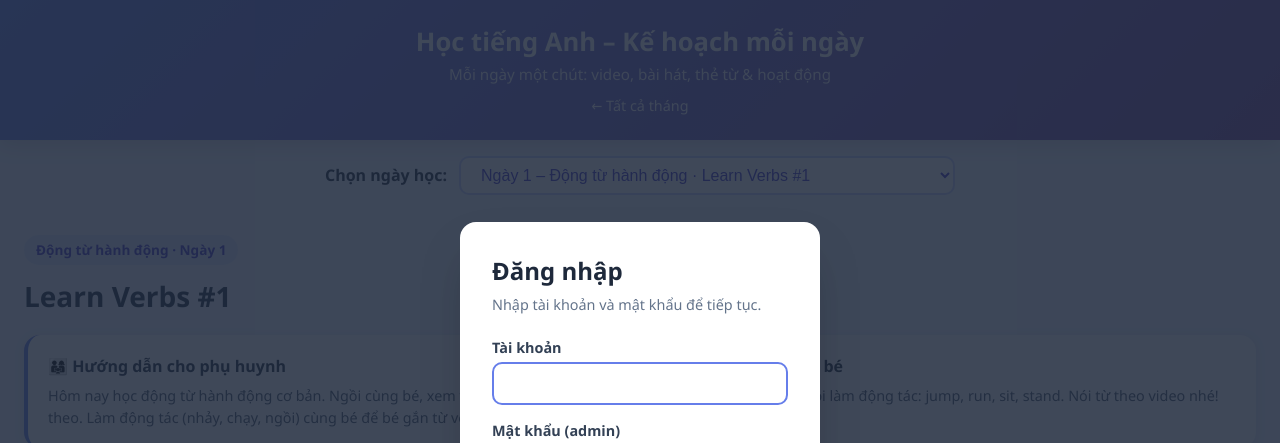
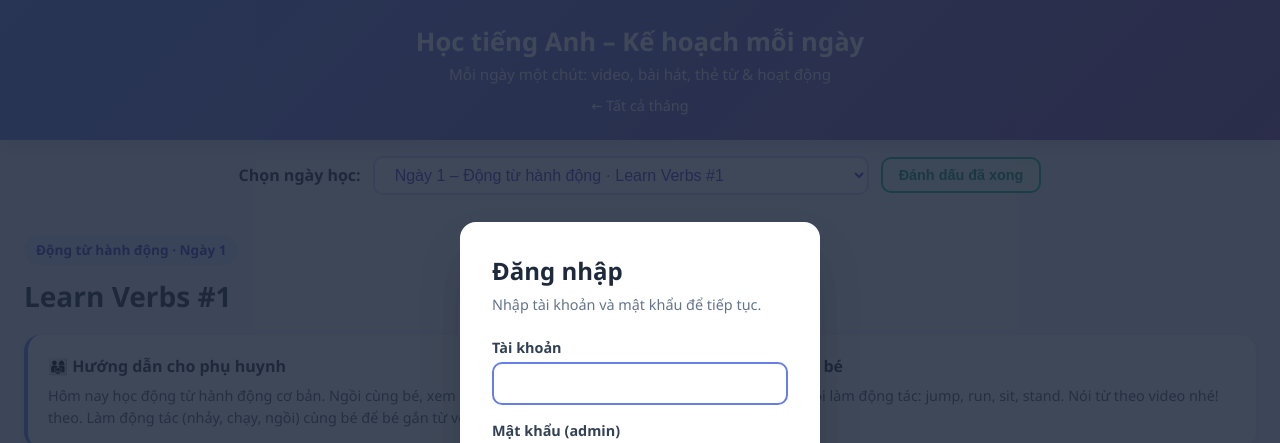
Before and after one commit to VuongTranCong/FEBLearningEnglish, a plain HTML site: page daily/index.html in a window 1280 px wide. Shown: the top 443 px of the page. Drawn offline with Linux system fonts and the light colour scheme.

Commit message:
Keeping progress locally

```diff
--- a/daily/css/styles.css
+++ b/daily/css/styles.css
@@ -52,6 +52,23 @@ header p { opacity: 0.9; font-size: 0.95rem; }
   color: #4338ca;
   cursor: pointer;
   min-width: 200px;
+}
+
+.mark-done-btn {
+  padding: 0.5rem 1rem;
+  border-radius: 10px;
+  border: 2px solid #10b981;
+  background: #ecfdf5;
+  color: #059669;
+  font-size: 0.9rem;
+  font-weight: 600;
+  cursor: pointer;
+}
+.mark-done-btn:hover { background: #d1fae5; }
+.mark-done-btn.is-done {
+  background: #d1fae5;
+  border-color: #059669;
+  color: #047857;
 }
 
 .container { width: 100%; max-width: 100%; margin: 0; padding: 1.5rem; box-sizing: border-box; }
--- a/daily/index.html
+++ b/daily/index.html
@@ -64,6 +64,7 @@
 <script src="js/drive-map.js"></script>
 <script src="js/config.js"></script>
 <script src="js/data.js"></script>
+<script src="js/progress.js"></script>
 <script src="js/guides.js"></script>
 <script src="js/utils.js"></script>
 <script src="js/render.js"></script>
--- a/daily/js/main.js
+++ b/daily/js/main.js
@@ -1,31 +1,94 @@
 (function () {
-  let currentDayIndex = 0;
+  var currentDayIndex = 0;
+
+  function dayLabel(day, i, withCheck) {
+    var monthName = CONFIG.months.find(function (m) { return m.id === day.monthId; }).name;
+    var text = 'Ngày ' + (i + 1) + ' – ' + monthName + ' · ' + day.title;
+    if (withCheck && typeof Progress !== 'undefined' && Progress.isCompleted(i)) {
+      text = '✓ ' + text;
+    }
+    return text;
+  }
 
   function buildDayOptions() {
-    const select = document.getElementById('day-select');
+    var select = document.getElementById('day-select');
     if (!select) return;
     select.innerHTML = '';
-  DAILY_PLAN.forEach((day, i) => {
-    const monthName = CONFIG.months.find(m => m.id === day.monthId).name;
-    const opt = document.createElement('option');
-    opt.value = i;
-    opt.textContent = 'Ngày ' + (i + 1) + ' – ' + monthName + ' · ' + day.title;
-    select.appendChild(opt);
-  });
+    DAILY_PLAN.forEach(function (day, i) {
+      var opt = document.createElement('option');
+      opt.value = i;
+      opt.textContent = dayLabel(day, i, true);
+      select.appendChild(opt);
+    });
+  }
+
+  function updateCurrentOptionLabel() {
+    var select = document.getElementById('day-select');
+    if (!select) return;
+    var day = DAILY_PLAN[currentDayIndex];
+    if (day) select.options[select.selectedIndex].textContent = dayLabel(day, currentDayIndex, true);
   }
 
   function onDayChange() {
-    const select = document.getElementById('day-select');
+    var select = document.getElementById('day-select');
     currentDayIndex = parseInt(select.value, 10);
+    if (typeof Progress !== 'undefined') Progress.setLastDay(currentDayIndex);
     renderDay(currentDayIndex);
+    updateMarkDoneButton();
+  }
+
+  function updateMarkDoneButton() {
+    var btn = document.getElementById('mark-done-btn');
+    if (!btn) return;
+    var done = typeof Progress !== 'undefined' && Progress.isCompleted(currentDayIndex);
+    btn.textContent = done ? '✓ Đã xong' : 'Đánh dấu đã xong';
+    btn.classList.toggle('is-done', done);
+  }
+
+  function onMarkDone() {
+    if (typeof Progress === 'undefined') return;
+    Progress.markCompleted(currentDayIndex);
+    updateCurrentOptionLabel();
+    updateMarkDoneButton();
+    var total = DAILY_PLAN.length;
+    var next = Progress.getNextIncompleteDay(total);
+    if (next !== currentDayIndex && next < total) {
+      var select = document.getElementById('day-select');
+      if (select) {
+        select.value = String(next);
+        currentDayIndex = next;
+        Progress.setLastDay(currentDayIndex);
+        renderDay(currentDayIndex);
+        updateMarkDoneButton();
+      }
+    }
   }
 
   function init() {
     buildDayOptions();
-    document.getElementById('day-select').value = '0';
-    currentDayIndex = 0;
-    renderDay(0);
-    document.getElementById('day-select').addEventListener('change', onDayChange);
+    var select = document.getElementById('day-select');
+    var startIndex = 0;
+    if (typeof Progress !== 'undefined') {
+      var last = Progress.getLastDayIndex();
+      if (last >= 0 && last < DAILY_PLAN.length) startIndex = last;
+    }
+    select.value = String(startIndex);
+    currentDayIndex = startIndex;
+    if (typeof Progress !== 'undefined') Progress.setLastDay(currentDayIndex);
+    renderDay(currentDayIndex);
+    select.addEventListener('change', onDayChange);
+
+    var wrap = document.querySelector('.day-picker-wrap');
+    if (wrap) {
+      var btn = document.createElement('button');
+      btn.type = 'button';
+      btn.id = 'mark-done-btn';
+      btn.className = 'mark-done-btn';
+      btn.setAttribute('aria-label', 'Đánh dấu ngày này đã hoàn thành');
+      btn.addEventListener('click', onMarkDone);
+      wrap.appendChild(btn);
+      updateMarkDoneButton();
+    }
   }
 
   if (document.readyState === 'loading') {
--- /dev/null
+++ b/daily/js/progress.js
@@ -0,0 +1,75 @@
+/**
+ * Learning progress stored in localStorage (per device).
+ * Tracks last viewed day and which days are marked complete.
+ */
+(function () {
+  var STORAGE_KEY = 'learnenglish_progress';
+
+  function load() {
+    try {
+      var raw = localStorage.getItem(STORAGE_KEY);
+      if (!raw) return { lastDayIndex: 0, completedDays: [] };
+      var data = JSON.parse(raw);
+      return {
+        lastDayIndex: typeof data.lastDayIndex === 'number' ? data.lastDayIndex : 0,
+        completedDays: Array.isArray(data.completedDays) ? data.completedDays : []
+      };
+    } catch (e) {
+      return { lastDayIndex: 0, completedDays: [] };
+    }
+  }
+
+  function save(data) {
+    try {
+      localStorage.setItem(STORAGE_KEY, JSON.stringify(data));
+    } catch (e) {}
+  }
+
+  window.Progress = {
+    get: load,
+
+    getLastDayIndex: function () {
+      return load().lastDayIndex;
+    },
+
+    setLastDay: function (dayIndex) {
+      var data = load();
+      data.lastDayIndex = dayIndex;
+      save(data);
+    },
+
+    isCompleted: function (dayIndex) {
+      return load().completedDays.indexOf(dayIndex) !== -1;
+    },
+
+    markCompleted: function (dayIndex) {
+      var data = load();
+      if (data.completedDays.indexOf(dayIndex) === -1) {
+        data.completedDays.push(dayIndex);
+        data.completedDays.sort(function (a, b) { return a - b; });
+        save(data);
+      }
+    },
+
+    unmarkCompleted: function (dayIndex) {
+      var data = load();
+      var i = data.completedDays.indexOf(dayIndex);
+      if (i !== -1) {
+        data.completedDays.splice(i, 1);
+        save(data);
+      }
+    },
+
+    getCompletedCount: function () {
+      return load().completedDays.length;
+    },
+
+    getNextIncompleteDay: function (totalDays) {
+      var data = load();
+      for (var i = 0; i < totalDays; i++) {
+        if (data.completedDays.indexOf(i) === -1) return i;
+      }
+      return 0;
+    }
+  };
+})();
```
